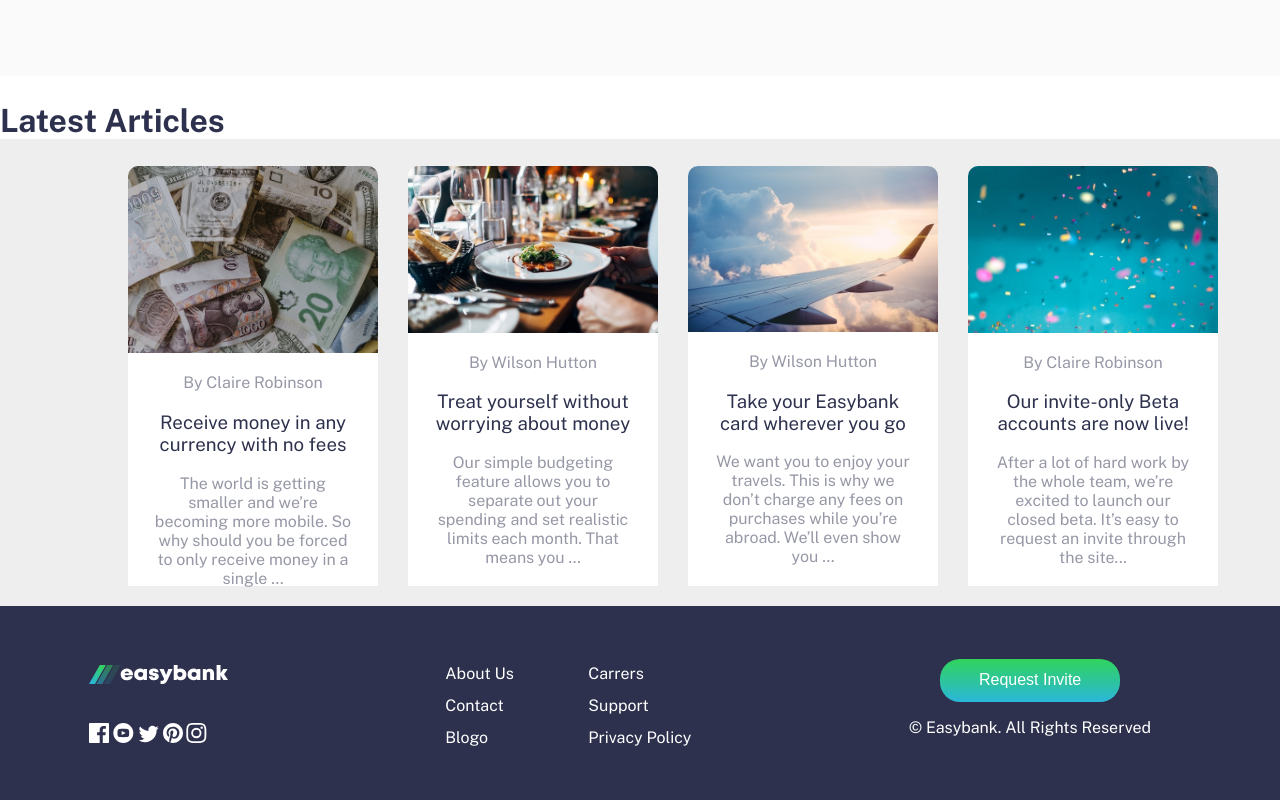
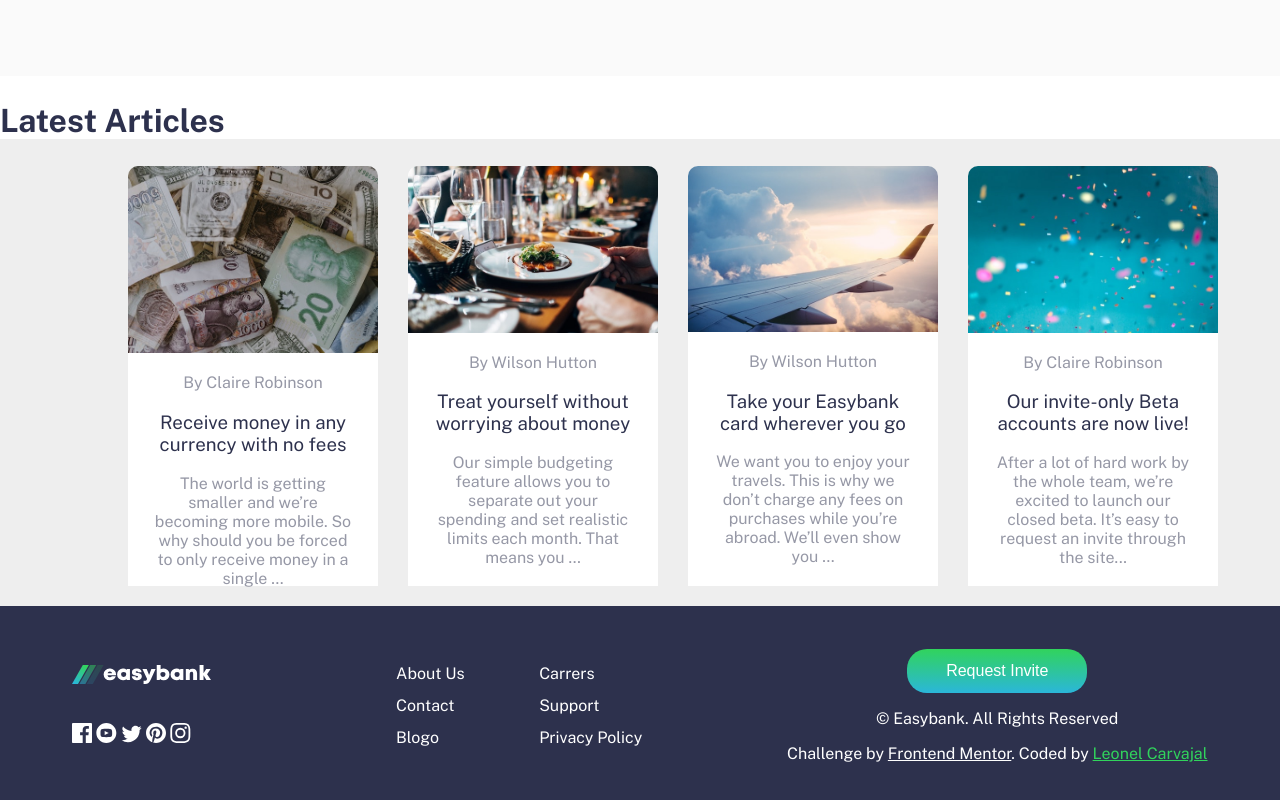
Before and after one commit to leonel-carvajal/Easybank-landing-page, a plain HTML site: page index.html in a window 1280 px wide. Shown: the part 1219-2019 px from the top of the page. Drawn offline with nearby package versions, Linux system fonts and the light colour scheme.

Commit message:
aadd author

```diff
--- a/index.html
+++ b/index.html
@@ -142,13 +142,13 @@
     <div class="footer-box">
       <button class="button">Request Invite</button>
       <blockquote class="copy"> © Easybank. All Rights Reserved</blockquote>
+      <div class="attribution">Challenge by <a href="https://www.frontendmentor.io?ref=challenge" target="_blank">Frontend Mentor</a>.
+        Coded by <a href="https://github.com/leonel-carvajal">Leonel Carvajal</a>
+      </div>
     </div>
   </footer>
 
-  <!-- <div class="attribution">
-    Challenge by <a href="https://www.frontendmentor.io?ref=challenge" target="_blank">Frontend Mentor</a>.
-    Coded by <a href="#">Your Name Here</a>.
-  </div> -->
+
   <script src="script.js"></script>
 </body>
 
--- a/styles.css
+++ b/styles.css
@@ -467,5 +467,10 @@ body::-webkit-scrollbar-thumb {
     justify-content: center;
     align-items: center;
   }
-
+  .attribution a{
+    color: var(--White);
+  }
+  a:last-child{
+    color: var(--Lime-Green);
+  }
 }
```
